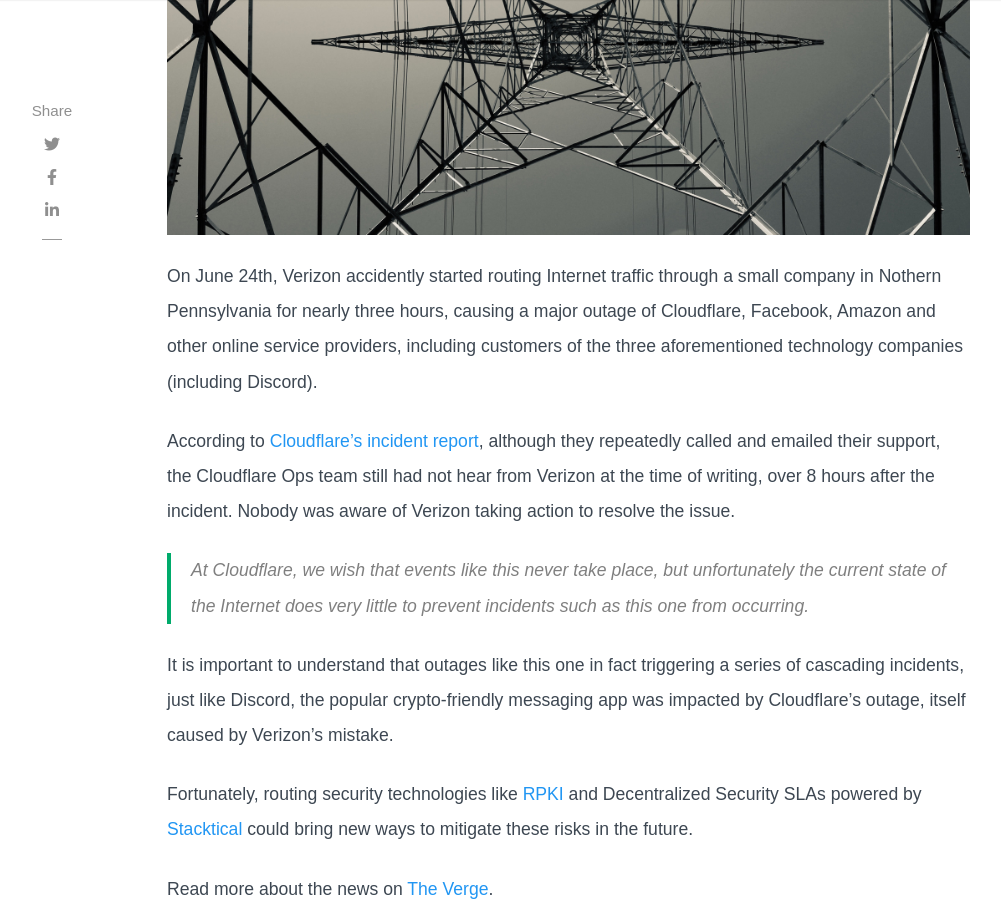
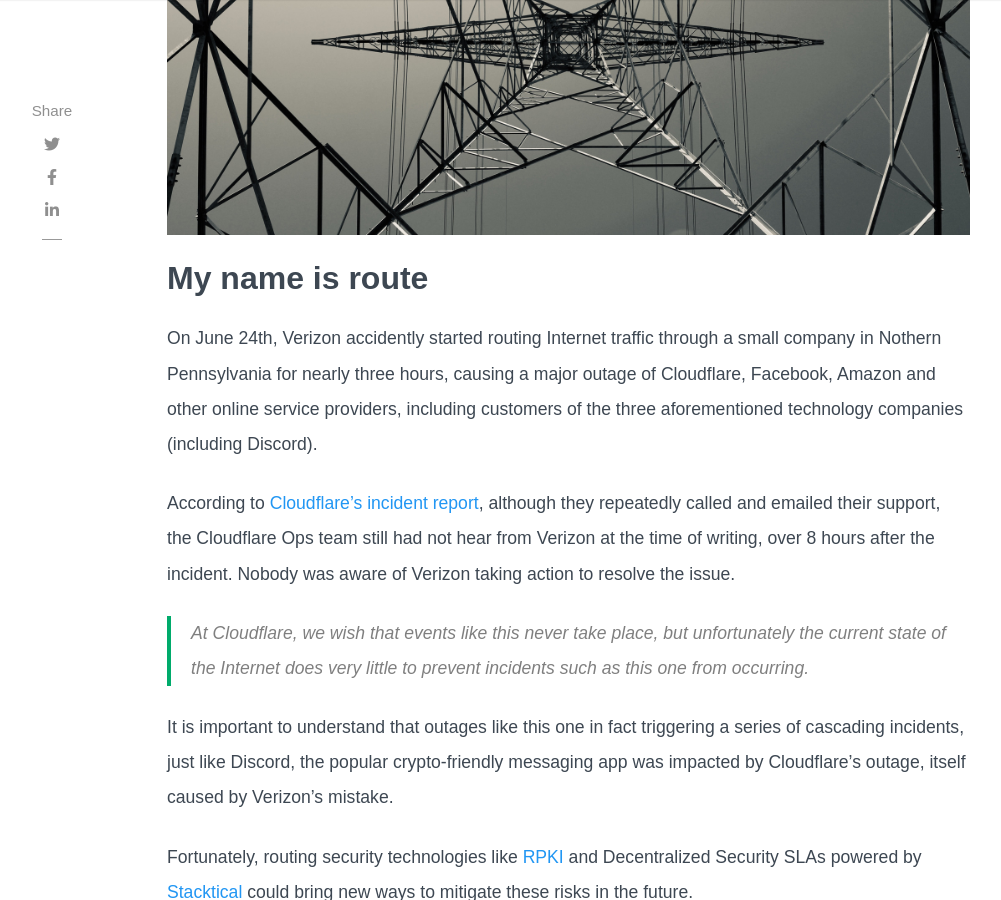
Before and after one commit to Stacktical/stacktical.github.io, a Jekyll site: the page built from _posts/2019-06-25-verizon-routing-outage-june-24.md, in a window 1280 px wide and 900 px high, scrolled down 691 px. Shown: the whole window, without its empty margins (118-1119 px from the left). Built offline with Jekyll 4.4.1, drawn with Linux system fonts in a browser that asks for light colours; nearby versions of some CDN libraries; some web fonts are replaced; comment, search, counter and statistics services are not loaded.

Commit message:
Title update.

```diff
--- a/_posts/2019-06-25-verizon-routing-outage-june-24.md
+++ b/_posts/2019-06-25-verizon-routing-outage-june-24.md
@@ -6,6 +6,8 @@ author: Team
 categories: [ news, outages ]
 image: assets/img/2019-06-25-verizon-routing-outage-june-24.jpg
 ---
+## My name is route
+
 On June 24th, Verizon accidently started routing Internet traffic through a small company in Nothern Pennsylvania for nearly three hours, causing a major outage of Cloudflare, Facebook, Amazon and other online service providers, including customers of the three aforementioned technology companies (including Discord).
 
 According to [Cloudflare's incident report](https://blog.cloudflare.com/how-verizon-and-a-bgp-optimizer-knocked-large-parts-of-the-internet-offline-today/), although they repeatedly called and emailed their support, the Cloudflare Ops team still had not hear from Verizon at the time of writing, over 8 hours after the incident. Nobody was aware of Verizon taking action to resolve the issue.
```
Also changed, not shown: 4 other files.
